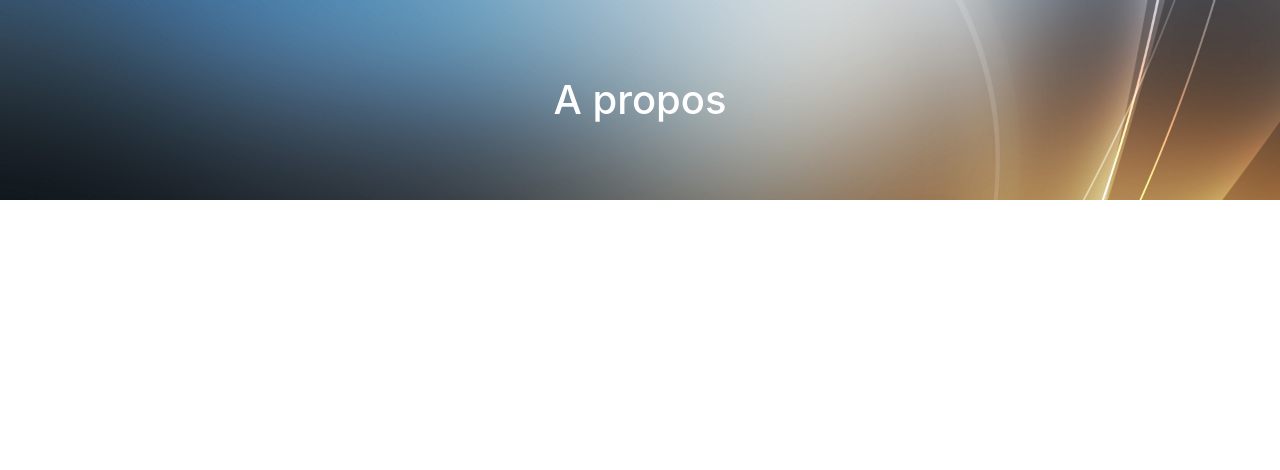
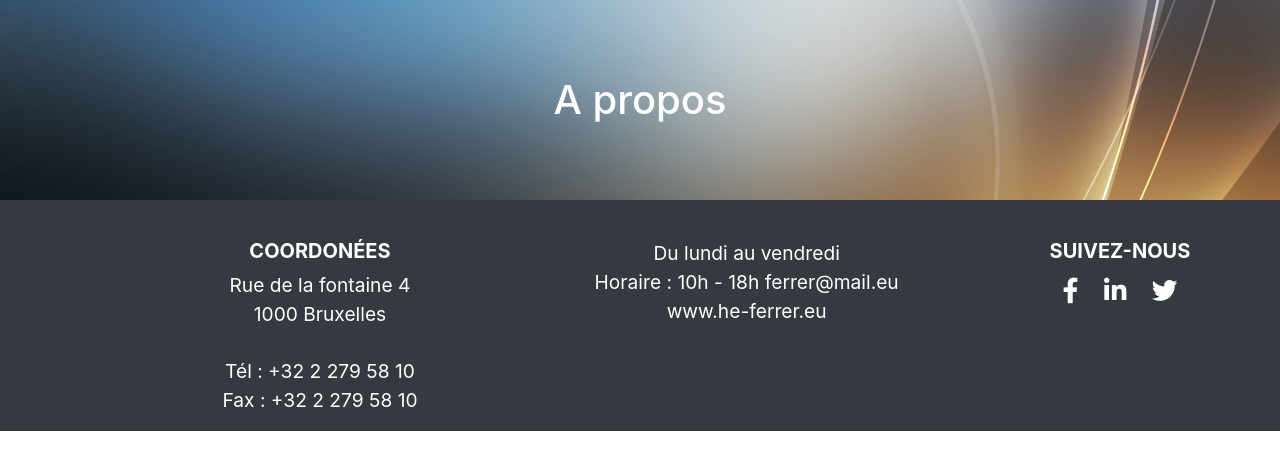
Before and after one commit to manumanmanman/JPOF, a PHP site: page /groupe-D/about.php in a window 1280 px wide. Shown: the part 130-600 px from the top of the page. Run offline with PHP 8.4, Linux system fonts and the light colour scheme; data that the repository does not hold is empty.

Commit message:
footer nico

```diff
--- a/groupe-D/footer.php
+++ b/groupe-D/footer.php
@@ -1,6 +1,87 @@
+<!-- Footer -->
+
+<style>
+footer h5, footer p {text-align: center;}
+footer a {color: #ffffff;}
+footer p {font-size: larger;}
+footer i {    margin: 10px;}</style>
+
+<footer class="page-footer font-small text-white bg-dark pt-4 footer" style="">
+
+  <div class="container-fluid text-center text-md-left">
+
+    <!-- row -->
+    <div class="row">
+      <div class="col-md-1 mt-md-0 mt-none">
+      </div>
+
+      <!-- column -->
+      <div class="col-md-4 mt-md-0 mt-3">
+
+        <!-- Content -->
+        <h5 class="text-uppercase font-weight-bold text-uppercase">coordonées</h5>
+        <p>Rue de la fontaine 4<br>
+        1000 Bruxelles<br><br>
+        Tél : +32 2 279 58 10<br>
+        Fax : +32 2 279 58 10</p>
+
+      </div>
+      <!-- column -->
+
+      <hr class="clearfix w-100 d-md-none pb-3">
+
+      <!-- column -->
+      <div class="col-md-4 mb-md-0 mb-1">
+
+        <!-- Content -->
+
+        <p>Du lundi au vendredi<br>
+        Horaire : 10h - 18h
+        ferrer@mail.eu<br>
+        www.he-ferrer.eu</p>
+
+      </div>
+       <!-- column -->
+
+      <hr class="clearfix w-100 d-md-none pb-3">
+
+      <!-- column -->
+            <div class="col-md-3 mb-md-0 mb-3 justify-content-center">
+
+        <!-- Content -->
+        <h5 class="text-uppercase font-weight-bold text-uppercase">Suivez-nous</h5>
+
+          <!-- Facebook -->
+          <p>
+          <a class="fb-ic">
+            <i class="fab fa-facebook-f fa-lg white-text"> </i>
+          </a>
+           <!--Linkedin -->
+           <a class="li-ic">
+            <i class="fab fa-linkedin-in fa-lg white-text"> </i>
+          </a>
+          <!-- Twitter -->
+          <a class="tw-ic">
+            <i class="fab fa-twitter fa-lg white-text"> </i>
+          </a>
+          </p>
+      </div>
+      <div class="col-md-1 mt-md-0 mt-none">
+      </div>
+      <!-- column -->
+
+    </div>
+    <!-- row -->
+
+  </div>
+
+</footer>
+<!-- Footer -->
+
+
+
 <!-- dans le footer on charge le modal qui contient le formulaire de login et enregistrement qui sera disponible sur toutes les pages -->
    <!-- Modal -->
-
 <!--Modal: Login / Register Form-->
 <div class="modal fade" id="examplemodal" tabindex="-1" role="dialog" aria-labelledby="myModalLabel" aria-hidden="true">
   <div class="modal-dialog cascading-modal" role="document">
@@ -105,17 +186,25 @@
     <!--/.Content-->
   </div>
 </div>
+
+
+
+
+
 <!--Modal: Login / Register Form-->
-
+<!--
 <div class="text-center">
   <a href="" class="btn btn-default btn-rounded my-3" data-toggle="modal" data-target="#modalLRForm">Launch
     Modal LogIn/Register</a>
-</div>
+</div>-->
+
+
 
 
  <script src="js/jquery-3.5.1.min.js"></script>
  <script src="js/bootstrap.min.js"></script>
  <script src="js/scripts.js"></script>
 
+
 </body>
 </html>
```
